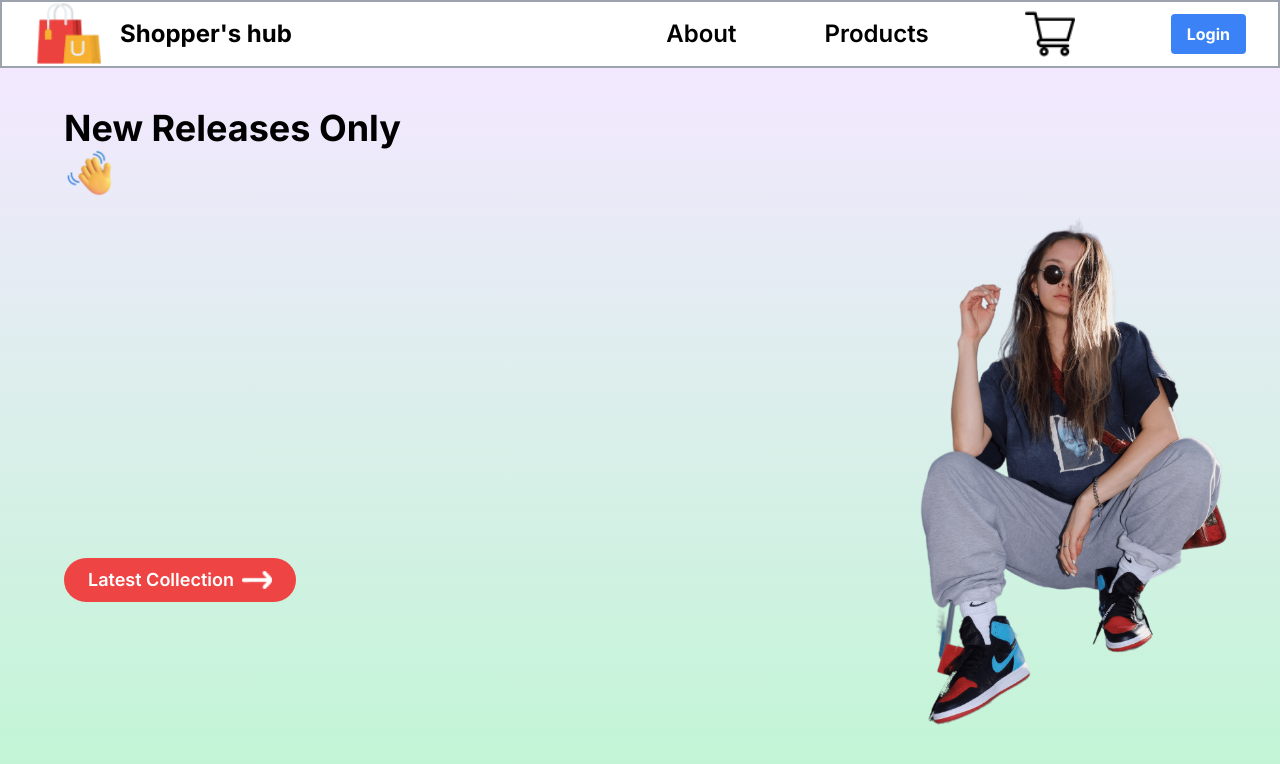
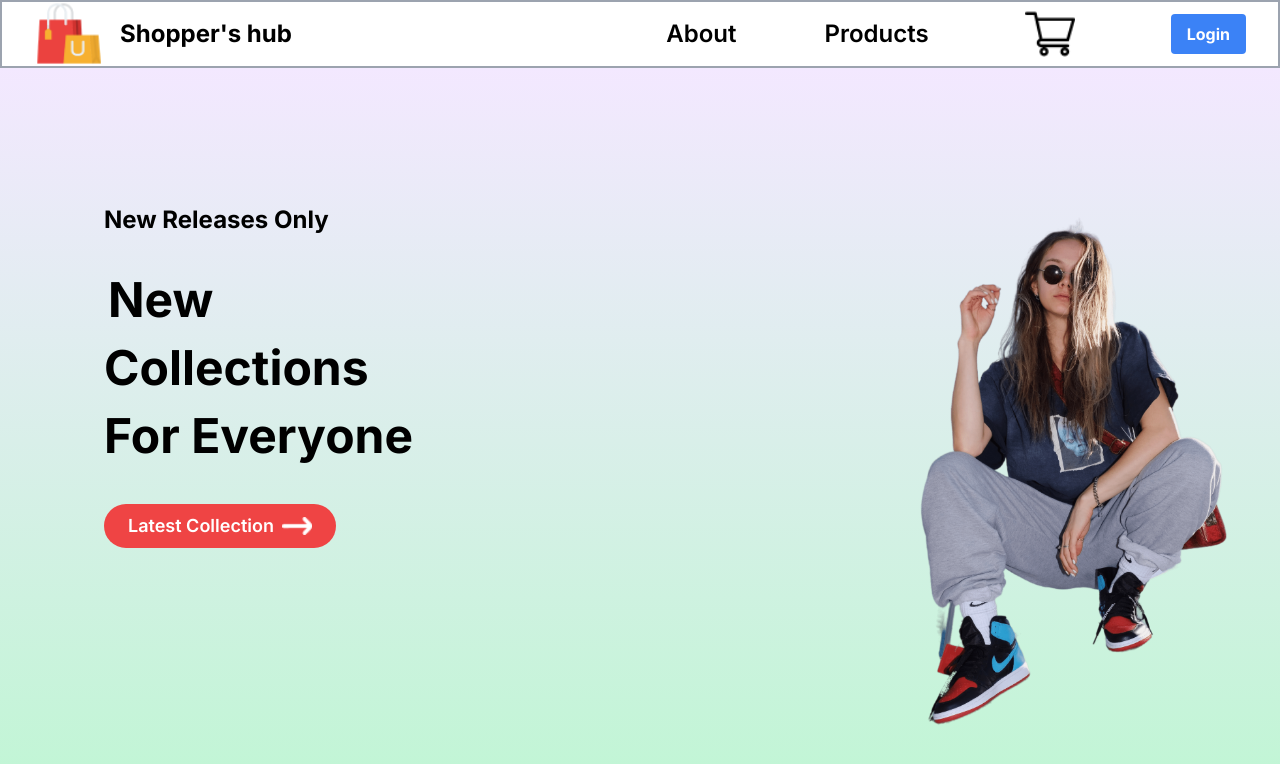
Before and after one commit to Programmers-986/E-commerce-website, a Next.js app: page / in a window 1280 px wide. Shown: the top 764 px of the page. Built offline with nearby package versions, Linux system fonts and the light colour scheme.

Commit message:
Updated the UI a bit

```diff
--- a/src/app/Components/Pages/Hero.tsx
+++ b/src/app/Components/Pages/Hero.tsx
@@ -7,11 +7,16 @@ import hero_image from '../Assets/hero_image.png';
 const Hero = () => {
     return (
         <div className="flex h-screen bg-gradient-to-b from-purple-100 to-green-200 bg-opacity-50">
-            <div className="flex-1 flex flex-col justify-start pl-16 leading-7">
-                <h2 className="text-4xl font-bold pt-10 mb-10">New Releases Only <Image src={hand_icon} alt="" width={50} height={50} /></h2>
+            <div className="flex-1 flex flex-col justify-start pl-16 leading-7 ml-10 mt-24">
+                <h2 className="text-2xl font-bold pt-10 mb-10">New Releases Only {/*<Image src={hand_icon} alt="" width={50} height={50} />*/}</h2>
+                <div className="text-5xl font-bold mb-">
+                    <p className="ml-1 mb-5">New</p>
+                    <p className="mb-5">Collections</p>
+                    <p className="mb-1">For Everyone</p>
+                </div>
 
-                <div className="flex items-center justify-start gap-3 mt-80">
-                    <div className="bg-red-500 text-white rounded-full py-2 px-6 text-lg font-semibold flex items-center">
+                <div className="flex items-center justify-start mt-10">
+                    <div className="bg-red-500 text-white rounded-full py-2 px-6 text-lg font-semibold flex items-center cursor-pointer">
                         Latest Collection
                         <Image src={arrow_icon} alt="" width={30} height={30} className="ml-2" />
                     </div>
```
